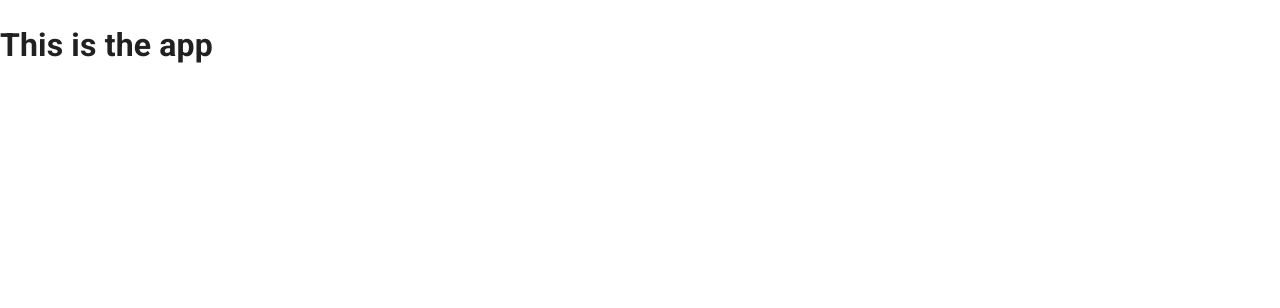
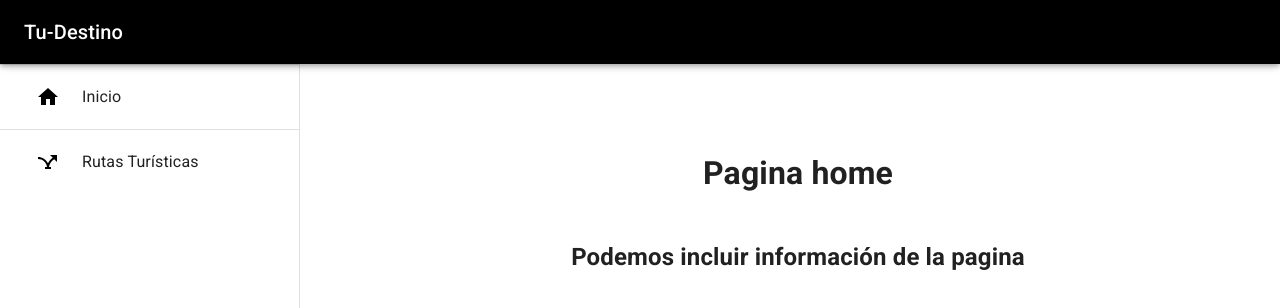
Before and after one commit to spiedra/spiedra-tourist-routes-website, a React (Create React App) app: page / in a window 1280 px wide. Shown: the top 308 px of the page. Built offline with nearby package versions, Linux system fonts and the light colour scheme.

Commit message:
style: update theme website

```diff
--- a/src/App.js
+++ b/src/App.js
@@ -1,9 +1,28 @@
-import React from 'react';
+import React from 'react'
+import { Outlet } from 'react-router-dom'
 
-function App() {
+import Box from '@mui/material/Box'
+import Navbar from './components/Navbar'
+
+const drawerWidth = 240
+
+function App () {
   return (
-    <h1>This is the app</h1>
-  );
+    <Box sx={{ display: 'flex', height: '100vh' }}>
+      <Navbar />
+      <Box
+        component="main"
+        sx={{
+          flexGrow: 1,
+          paddingTop: 6,
+          paddingLeft: 2,
+          width: { sm: `calc(100% - ${drawerWidth}px)` }
+        }}
+      >
+        <Outlet />
+      </Box>
+    </Box>
+  )
 }
 
-export default App;
+export default App
--- a/src/components/Navbar/consts/index.js
+++ b/src/components/Navbar/consts/index.js
@@ -1,46 +1,12 @@
 import React from 'react'
 
-import PeopleIcon from '@mui/icons-material/People'
-import PublicIcon from '@mui/icons-material/Public'
-import LightbulbIcon from '@mui/icons-material/Lightbulb'
-import CellTowerIcon from '@mui/icons-material/CellTower'
-import SchoolIcon from '@mui/icons-material/School'
+import AirlineStopsIcon from '@mui/icons-material/AirlineStops';
 
 export const navbarItems = [
   {
     id: 0,
-    icon: <PeopleIcon />,
-    label: 'Estilo de aprendizaje #1',
+    icon: <AirlineStopsIcon />,
+    label: 'Rutas Turísticas',
     route: 'learning-style'
-  },
-  {
-    id: 1,
-    icon: <PeopleIcon />,
-    label: 'Estilo de aprendizaje #2',
-    route: 'learning-style-2'
-  },
-  {
-    id: 2,
-    icon: <SchoolIcon />,
-    label: 'Recinto de origen',
-    route: 'student-home-campus'
-  },
-  {
-    id: 3,
-    icon: <PublicIcon />,
-    label: 'Sexo de estudiante',
-    route: 'student-gender'
-  },
-  {
-    id: 4,
-    icon: <LightbulbIcon />,
-    label: 'Tipo de profesor',
-    route: 'teacher-type'
-  },
-  {
-    id: 5,
-    icon: <CellTowerIcon />,
-    label: 'Clasificación de redes',
-    route: 'network-classification'
   }
 ]
--- a/src/components/Navbar/index.js
+++ b/src/components/Navbar/index.js
@@ -1,34 +1,34 @@
-import React, { useState } from 'react'
-import { useNavigate } from 'react-router'
+import React, { useState } from "react";
+import { useNavigate } from "react-router";
 
-import AppBar from '@mui/material/AppBar'
-import Box from '@mui/material/Box'
-import Divider from '@mui/material/Divider'
-import Drawer from '@mui/material/Drawer'
-import IconButton from '@mui/material/IconButton'
-import List from '@mui/material/List'
-import ListItem from '@mui/material/ListItem'
-import ListItemIcon from '@mui/material/ListItemIcon'
-import ListItemText from '@mui/material/ListItemText'
-import Toolbar from '@mui/material/Toolbar'
-import Typography from '@mui/material/Typography'
+import AppBar from "@mui/material/AppBar";
+import Box from "@mui/material/Box";
+import Divider from "@mui/material/Divider";
+import Drawer from "@mui/material/Drawer";
+import IconButton from "@mui/material/IconButton";
+import List from "@mui/material/List";
+import ListItem from "@mui/material/ListItem";
+import ListItemIcon from "@mui/material/ListItemIcon";
+import ListItemText from "@mui/material/ListItemText";
+import Toolbar from "@mui/material/Toolbar";
+import Typography from "@mui/material/Typography";
 
-import MenuIcon from '@mui/icons-material/Menu'
-import CloseIcon from '@mui/icons-material/Close'
-import HomeIcon from '@mui/icons-material/Home'
+import MenuIcon from "@mui/icons-material/Menu";
+import CloseIcon from "@mui/icons-material/Close";
+import HomeIcon from "@mui/icons-material/Home";
 
-import { navbarItems } from './consts/index'
-import { navbarStyles } from './styles'
+import { navbarItems } from "./consts/index";
+import { navbarStyles } from "./styles";
 
-const drawerWidth = 300
+const drawerWidth = 300;
 
 const Navbar = () => {
-  const [isOpen, setIsOpen] = useState(false)
-  const navigate = useNavigate()
+  const [isOpen, setIsOpen] = useState(false);
+  const navigate = useNavigate();
 
   const handleDrawerToggle = () => {
-    setIsOpen(!isOpen)
-  }
+    setIsOpen(!isOpen);
+  };
 
   const drawer = (
     <div>
@@ -47,7 +47,7 @@ const Navbar = () => {
         <ListItem
           button
           onClick={() => {
-            navigate('/')
+            navigate("/");
           }}
         >
           <ListItemIcon sx={navbarStyles.icons}>{<HomeIcon />}</ListItemIcon>
@@ -61,7 +61,7 @@ const Navbar = () => {
             button
             key={item.id}
             onClick={() => {
-              navigate(item.route)
+              navigate(item.route);
             }}
           >
             <ListItemIcon sx={navbarStyles.icons}>{item.icon}</ListItemIcon>
@@ -70,7 +70,7 @@ const Navbar = () => {
         ))}
       </List>
     </div>
-  )
+  );
 
   return (
     <>
@@ -81,12 +81,12 @@ const Navbar = () => {
             aria-label="open drawer"
             edge="start"
             onClick={handleDrawerToggle}
-            sx={{ mr: 2, display: { md: 'none' } }}
+            sx={{ mr: 2, display: { md: "none" } }}
           >
             <MenuIcon />
           </IconButton>
           <Typography variant="h6" noWrap component="div">
-            Algoritmo de cálculo de distancia de Euclides
+            Tu-Destino
           </Typography>
         </Toolbar>
       </AppBar>
@@ -96,14 +96,14 @@ const Navbar = () => {
           open={isOpen}
           onClose={handleDrawerToggle}
           ModalProps={{
-            keepMounted: true
+            keepMounted: true,
           }}
           sx={{
-            display: { xs: 'block', md: 'none' },
-            '& .MuiDrawer-paper': {
-              boxSizing: 'border-box',
-              width: drawerWidth
-            }
+            display: { xs: "block", md: "none" },
+            "& .MuiDrawer-paper": {
+              boxSizing: "border-box",
+              width: drawerWidth,
+            },
           }}
         >
           {drawer}
@@ -111,13 +111,13 @@ const Navbar = () => {
         <Drawer
           variant="permanent"
           sx={{
-            display: { xs: 'none', md: 'block' },
-            '& .MuiDrawer-paper': {
-              boxSizing: 'border-box',
+            display: { xs: "none", md: "block" },
+            "& .MuiDrawer-paper": {
+              boxSizing: "border-box",
               width: drawerWidth,
-              height: '100vh',
-              position: 'static'
-            }
+              height: "100vh",
+              position: "static",
+            },
           }}
           open
         >
@@ -125,7 +125,7 @@ const Navbar = () => {
         </Drawer>
       </Box>
     </>
-  )
-}
+  );
+};
 
-export default Navbar
+export default Navbar;
--- a/src/index.js
+++ b/src/index.js
@@ -2,7 +2,7 @@ import React from 'react'
 import ReactDOM from 'react-dom/client'
 import { BrowserRouter, Route, Routes } from 'react-router-dom'
 
-import CssBaseline from '@mui/material/CssBaseline';
+import { CssBaseline } from '@mui/material';
 import { ThemeProvider } from '@mui/material/styles';
 import { theme } from '../src/styles/theme'
 
--- a/src/pages/Home/index.js
+++ b/src/pages/Home/index.js
@@ -1,16 +1,23 @@
-import React from 'react'
+import React from "react";
 
-import Container from '@mui/material/Container'
-
-import { homeStyles } from './styles'
+import Container from "@mui/material/Container";
 
 const Home = () => {
   return (
-    <Container sx={homeStyles.container}>
-      <h1>IF7103 - SISTEMAS EXPERTOS PARA LA ADMINISTRACIÓN</h1>
-      <h2>Juan Carlos Sequeira Piedra - B97452</h2>
+    <Container
+      sx={{
+        display: "flex",
+        flexDirection: "column",
+        justifyContent: "start",
+        alignItems: "center",
+        textAlign: "center",
+        marginTop: "5rem",
+      }}
+    >
+      <h1>Pagina home</h1>
+      <h2>Podemos incluir información de la pagina</h2>
     </Container>
-  )
-}
+  );
+};
 
-export default Home
+export default Home;
--- a/src/pages/Home/styles.js
+++ /dev/null
@@ -1,10 +0,0 @@
-export const homeStyles = {
-  container: {
-    display: 'flex',
-    flexDirection: 'column',
-    justifyContent: 'start',
-    alignItems: 'center',
-    textAlign: 'center',
-    marginTop: '5rem'
-  }
-}
--- a/src/styles/theme.js
+++ b/src/styles/theme.js
@@ -4,15 +4,10 @@ export const theme = createTheme({
   palette: {
     type: 'light',
     primary: {
-      main: '#3f51b5'
+      main: '#000000',
     },
     secondary: {
-      main: '#f50057'
+      main: '#ff5a5f',
     },
-    text: {
-      primary: 'rgba(0,0,0,0.87)',
-      secondary: '#ffffff',
-      disabled: 'rgba(255, 255, 255, 0.7)'
-    }
-  }
+  },
 })
```
